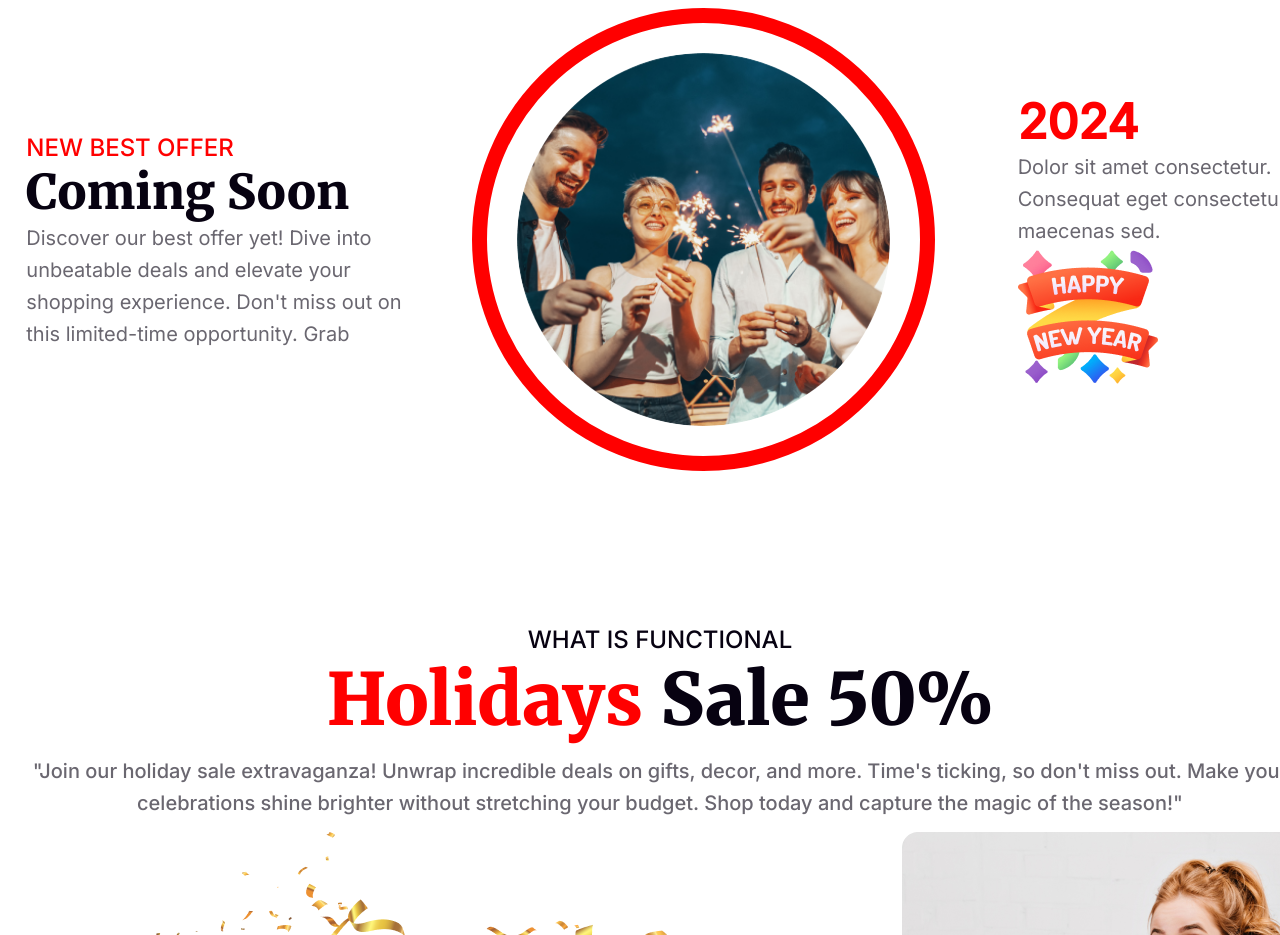
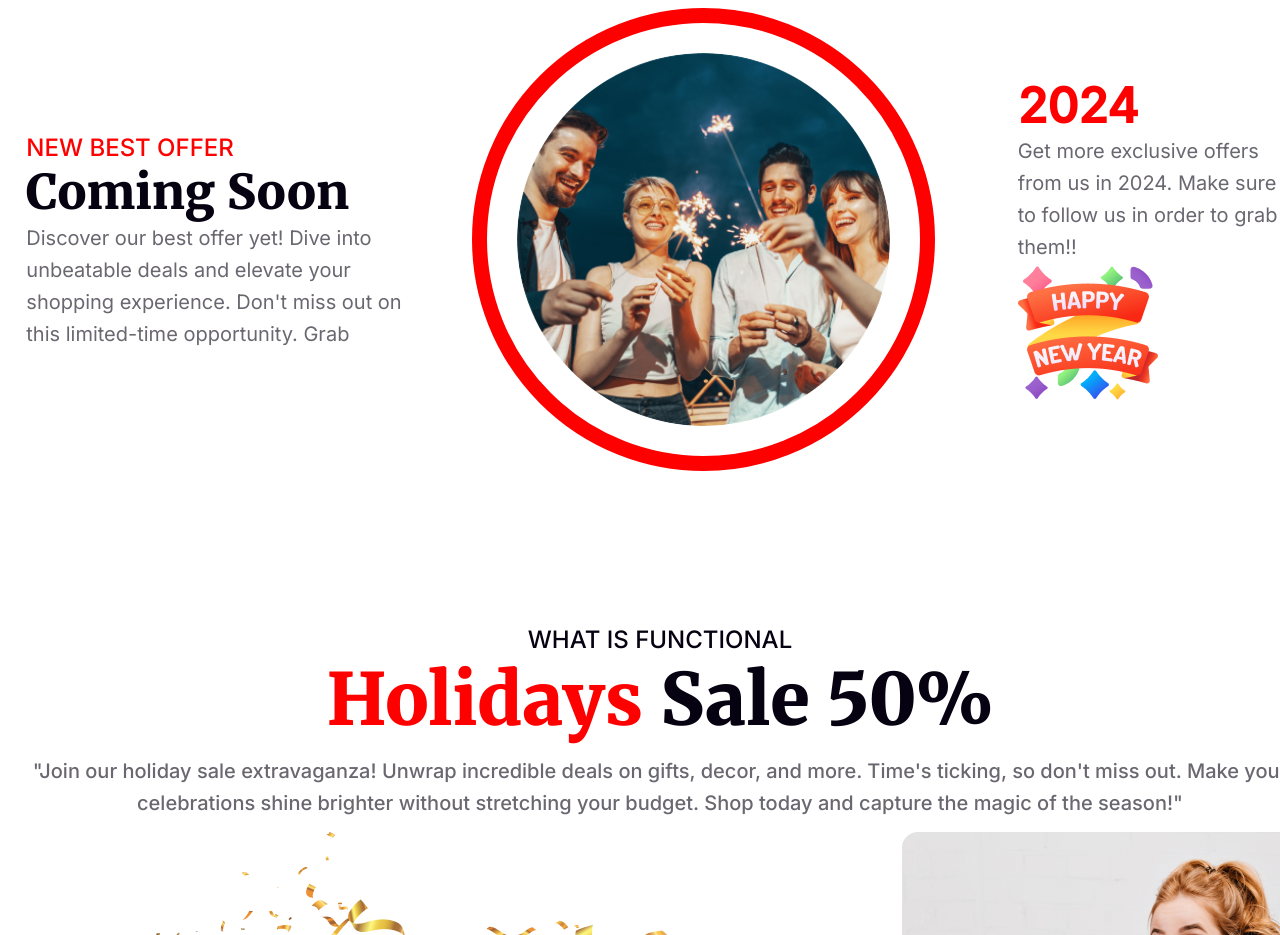
Before and after one commit to Artreeus/P-hero-Assingment, a plain HTML site: page index.html in a window 1280 px wide. Shown: the part 2900-3835 px from the top of the page. Drawn offline with Linux system fonts and the light colour scheme.

Commit message:
Update index.html

```diff
--- a/index.html
+++ b/index.html
@@ -82,7 +82,7 @@
         <div class="right">
           <h1>2024</h1>
           <p>
-            Dolor sit amet consectetur. Consequat eget consectetur maecenas sed.
+           Get more exclusive offers from us in 2024. Make sure to follow us in order to grab them!!
           </p>
           <img src="images/Group 96.png" alt="" />
         </div>
```
